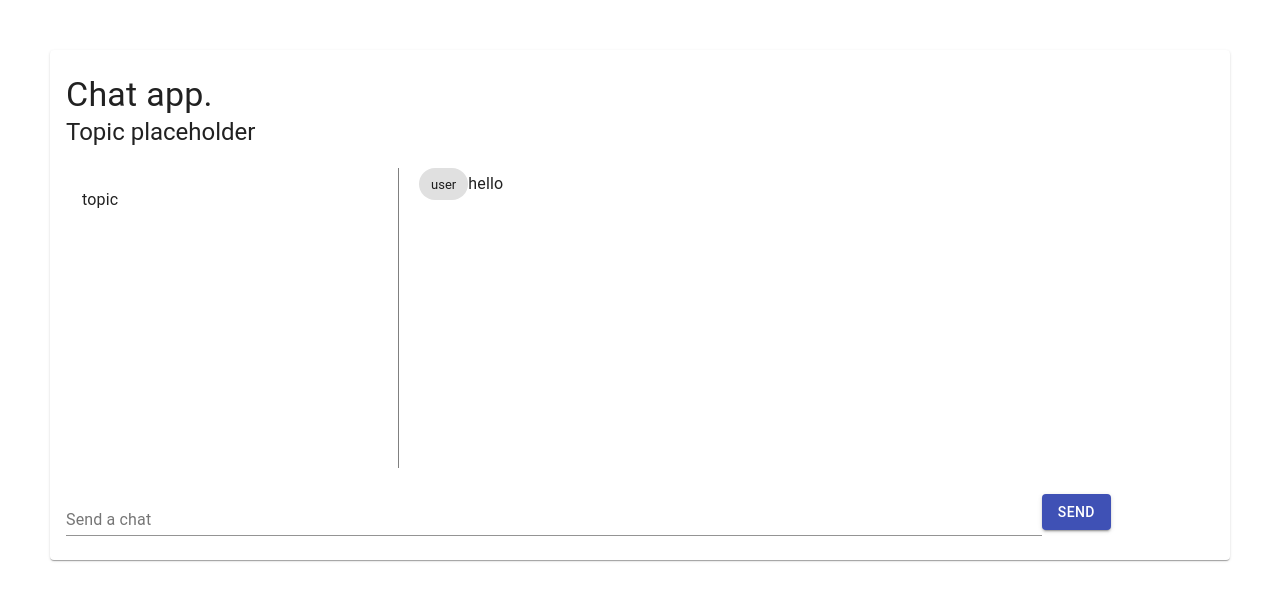
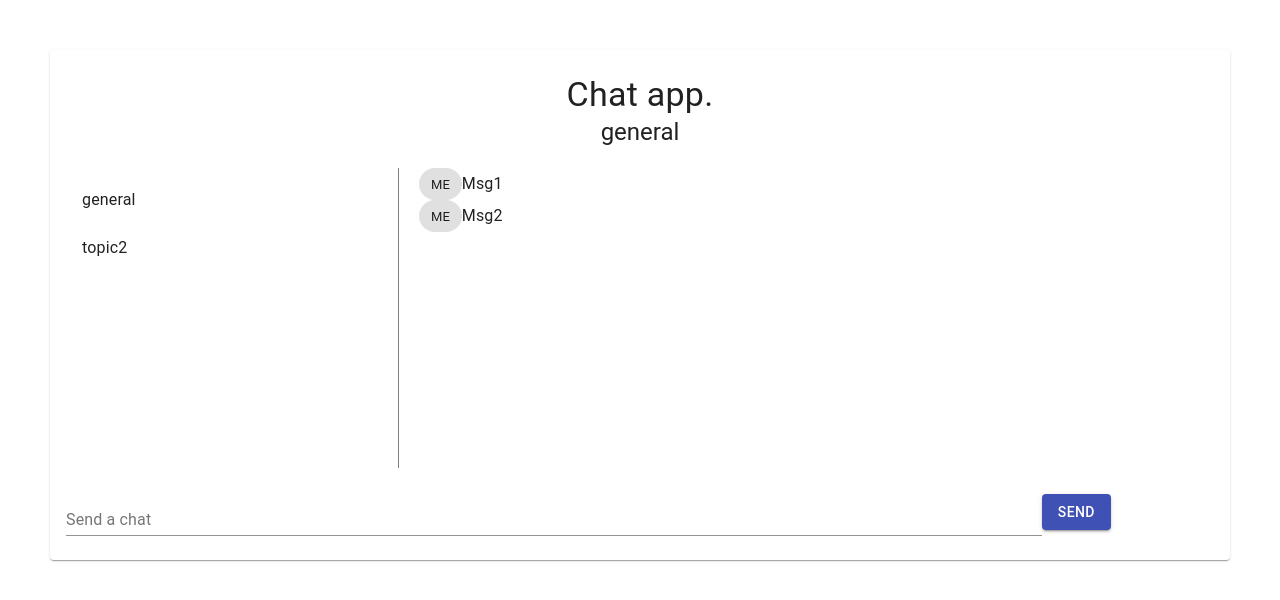
Before and after one commit to StylianosGakis/simple-react-live-chat, a React (Create React App) app: page / in a window 1280 px wide. Shown: the top 600 px of the page. Built offline with nearby package versions, Linux system fonts and the light colour scheme.

Commit message:
Use context store on Dashboard.js to update view with chats
Populate topicsWindow and chatWindow with the messages coming from the CTX.
Change activeTopic state on button click on the topic buttons, updating the chatWindow.

```diff
--- a/src/dashboard/Dashboard.js
+++ b/src/dashboard/Dashboard.js
@@ -1,5 +1,3 @@
-import React, {useContext, useState} from "react";
-
 import {makeStyles} from '@material-ui/core/styles';
 import Paper from '@material-ui/core/Paper';
 import Typography from '@material-ui/core/Typography';
@@ -10,10 +8,14 @@ import Chip from '@material-ui/core/Chip';
 import Button from '@material-ui/core/Button';
 import TextField from '@material-ui/core/TextField';
 
+import React, {useContext, useState} from "react";
+import {CTX} from "../store/Store";
+
 const useStyles = makeStyles((theme) => ({
     root: {
         margin: "50px",
         padding: theme.spacing(3, 2),
+        textAlign: "center",
     },
     flex: {
         display: "flex",
@@ -39,6 +41,13 @@ const useStyles = makeStyles((theme) => ({
 
 function Dashboard() {
     const classes = useStyles();
+
+    // CTX Store
+    const [allChats] = useContext(CTX);
+    const topics = Object.keys(allChats);
+
+    // Local state
+    const [activeTopic, setActiveTopic] = useState(topics[0]);
     const [textValue, setTextValue] = useState("");
 
     return (
@@ -48,14 +57,14 @@ function Dashboard() {
                     Chat app.
                 </Typography>
                 <Typography variant={"h5"} component={"h5"}>
-                    Topic placeholder
+                    {activeTopic}
                 </Typography>
                 <div className={classes.flex}>
                     <div className={classes.topicsWindow}>
                         <List>
                             {
-                                ["topic"].map(topic => (
-                                    <ListItem button key={topic}>
+                                topics.map(topic => (
+                                    <ListItem button key={topic} onClick={(e) => setActiveTopic(e.target.innerText)}>
                                         <ListItemText primary={topic}/>
                                     </ListItem>
                                 ))
@@ -64,7 +73,7 @@ function Dashboard() {
                     </div>
                     <div className={classes.chatWindow}>
                         {
-                            [{from: "user", msg: "hello"}].map((chat, index) => (
+                            allChats[activeTopic].map((chat, index) => (
                                 <div className={classes.flex} key={index}>
                                     <Chip className={classes.chip} label={chat.from}/>
                                     <Typography variant={"body1"}>
--- a/src/store/Store.js
+++ b/src/store/Store.js
@@ -42,7 +42,7 @@ function reducer(state, action) {
 }
 
 function Store(props) {
-    const reducerHook = useReducer(reducer, initialState);
+    const reducerHook = useReducer(reducer, initialState, undefined);
     return (
         <CTX.Provider value={reducerHook}>
             {props.children}
```
